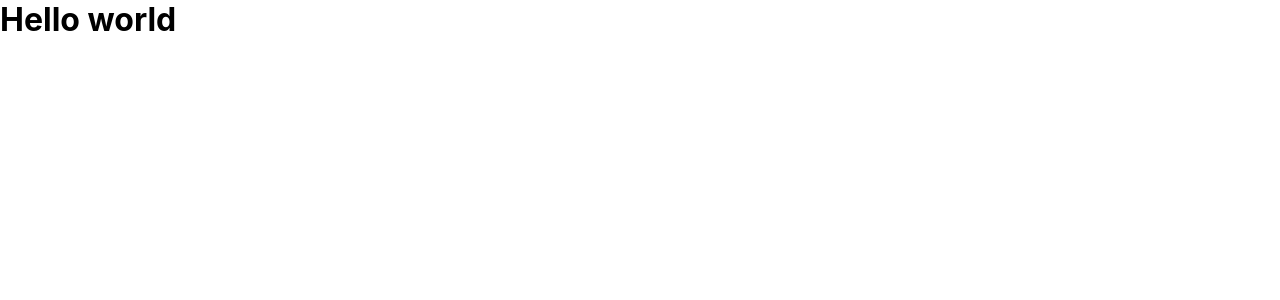
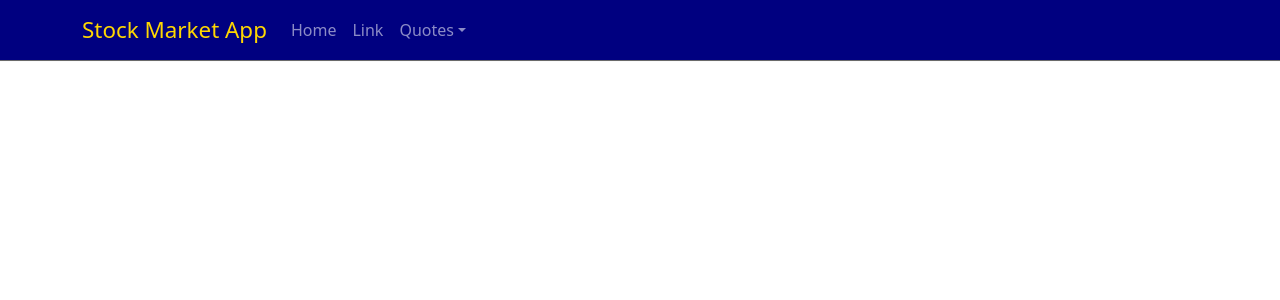
Before and after one commit to ukasz1/Stock-Market-App, a React (Create React App) app: page / in a window 1280 px wide. Shown: the top 300 px of the page. Built offline with nearby package versions, Linux system fonts and the light colour scheme.

Commit message:
Add navbar

```diff
--- a/src/App.tsx
+++ b/src/App.tsx
@@ -1,12 +1,9 @@
-import React from 'react';
 import './App.css';
-// import Child from './Child';
+import Navbar from './components/Navbar';
 
 function App() {
   return (
-    <div className="App">
-      <h1>Hello world</h1>
-    </div>
+    <Navbar />
   );
 }
 
--- /dev/null
+++ b/src/components/Navbar.tsx
@@ -0,0 +1,45 @@
+import {Container, Nav, Navbar, NavDropdown} from 'react-bootstrap';
+import styled from 'styled-components';
+
+function NavigationBar() {
+  return (
+    <Wrapper>
+      <Navbar expand="lg" variant="dark" className="custom-navbar">
+        <Container>
+          <Navbar.Brand href="#home" className="brand">Stock Market App</Navbar.Brand>
+          <Navbar.Toggle aria-controls="basic-navbar-nav abc" />
+          <Navbar.Collapse id="basic-navbar-nav">
+            <Nav className="me-auto">
+              <Nav.Link href="#home">Home</Nav.Link>
+              <Nav.Link href="#link">Link</Nav.Link>
+              <NavDropdown title="Quotes" id="basic-nav-dropdown">
+                <NavDropdown.Item href="#action/3.1">WIG20</NavDropdown.Item>
+                <NavDropdown.Item href="#action/3.2">
+                  Currencies
+                </NavDropdown.Item>
+                <NavDropdown.Item href="#action/3.3">Raw material prices</NavDropdown.Item>
+                <NavDropdown.Divider />
+                <NavDropdown.Item href="#action/3.4">
+                  Separated link
+                </NavDropdown.Item>
+              </NavDropdown>
+            </Nav>
+          </Navbar.Collapse>
+        </Container>
+      </Navbar>
+    </Wrapper>
+  );
+}
+
+const Wrapper = styled.div`
+    box-shadow: 0 0.5px 0.5px 0.5px #6a6a6a;
+    .custom-navbar {
+      background-color: #000080;
+  }
+    .brand {
+      font-size: 1.4em;
+    color: #ffd700;
+  }
+    `;
+
+export default NavigationBar;
--- a/src/index.tsx
+++ b/src/index.tsx
@@ -1,6 +1,7 @@
 import React from 'react';
 import ReactDOM from 'react-dom/client';
 import './index.css';
+import 'bootstrap/dist/css/bootstrap.min.css';
 import App from './App';
 
 const root = ReactDOM.createRoot(
```
Also changed, not shown: src/setupTests.tsx (renamed from src/setupTests.ts).
